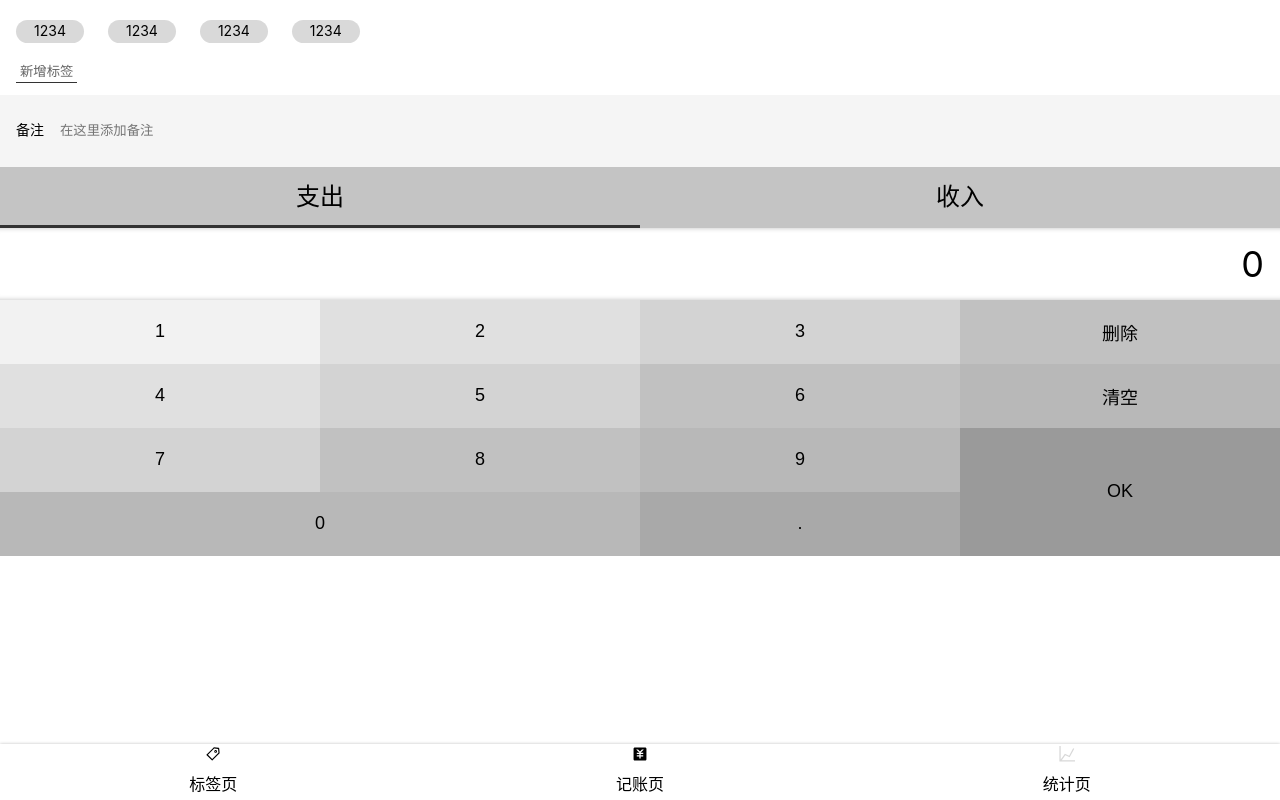
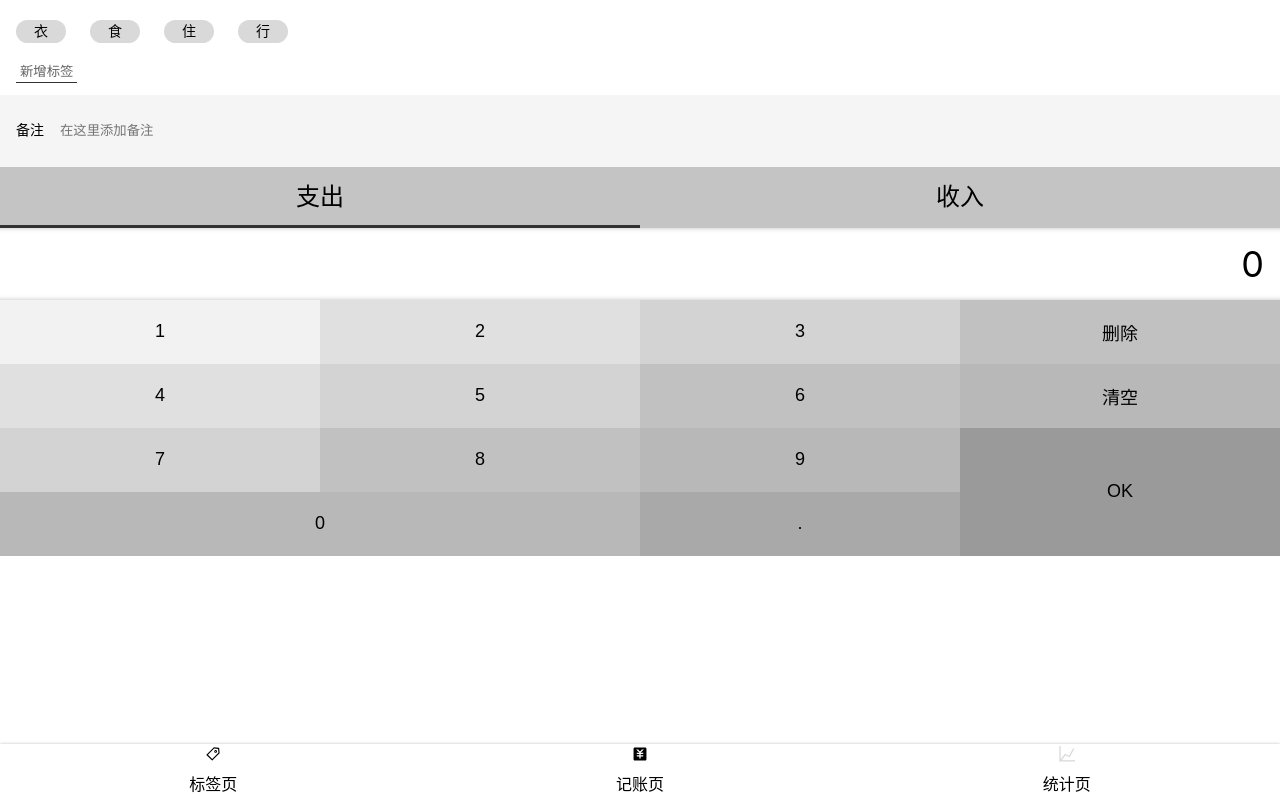
Before and after one commit to larkloss/morney, a React app: page /#/money in a window 1280 px wide. Built offline with nearby package versions, Linux system fonts and the light colour scheme.

Commit message:
fix: 修改TagsSection中tag标签显示不正确的问题

```diff
--- a/src/views/Money/NotesSection.tsx
+++ b/src/views/Money/NotesSection.tsx
@@ -1,5 +1,5 @@
 import styled from 'styled-components';
-import React, {useRef, useState} from "react";
+import React, {useRef} from "react";
 
 const NotesWrapper = styled.section`
   background: #f5f5f5;
--- a/src/views/Money/NumberPad/Calculator.tsx
+++ b/src/views/Money/NumberPad/Calculator.tsx
@@ -1,4 +1,4 @@
-const Calculator = (text: string, output: string) => {
+const Calculator = (text: string, output = '0') => {
     switch (text) {
         case '0':
         case '1':
--- a/src/views/Money/NumberPadSection.tsx
+++ b/src/views/Money/NumberPadSection.tsx
@@ -1,4 +1,4 @@
-import React, {useState} from "react";
+import React from "react";
 import {NumberPadWrapper} from "./NumberPad/NumberPadWrapper";
 import {Calculator} from "./NumberPad/Calculator";
 
--- a/src/views/Money/TagsSection.tsx
+++ b/src/views/Money/TagsSection.tsx
@@ -1,5 +1,5 @@
 import styled from 'styled-components';
-import React, {useState} from "react";
+import React, {useState} from 'react';
 
 const TagsWrapper = styled.section`
   background: #FFFFFF; padding: 12px 16px;
@@ -7,9 +7,12 @@ const TagsWrapper = styled.section`
   justify-content: flex-end; align-items: flex-start;
   > ol { margin: 0 -12px;
     > li{
-       background: #D9D9D9; border-radius: 18px;
-       display:inline-block; padding: 3px 18px;
-       font-size: 14px; margin: 8px 12px;
+      background: #D9D9D9; border-radius: 18px;
+      display:inline-block; padding: 3px 18px;
+      font-size: 14px; margin: 8px 12px;
+      &.selected{
+        background: #f60;
+      }
     }
   }
   > button{
@@ -18,44 +21,43 @@ const TagsWrapper = styled.section`
     margin-top: 8px;
   }
 `;
-
 type Props = {
-    value:string[],
-    onChange: (selected: string[]) => void
+    value: string[];
+    onChange: (selected: string[]) => void;
 }
-
 const TagsSection: React.FC<Props> = (props) => {
-    const [tags, setTags] = useState<string[]>(['1', '2', '3', '4']);
-    const selectedTags = props.value
+    const [tags, setTags] = useState<string[]>(['衣', '食', '住', '行']);
+    const selectedTags = props.value;
     const onAddTag = () => {
-        const tagName = window.prompt('新的标签名称为：')
+        const tagName = window.prompt('新标签的名称为');
         if (tagName !== null) {
-            setTags([...tags, tagName])
+            setTags([...tags, tagName]);
         }
-    }
-    const onToggleTag = (tag:string) => {
-        const index = selectedTags.indexOf(tag)
+    };
+    const onToggleTag = (tag: string) => {
+        const index = selectedTags.indexOf(tag);
         if (index >= 0) {
-            props.onChange(selectedTags.filter(t => t !== tag))
+            // 如果 tag 已被选中，就复制所有没有被选中的 tag，作为新的 selectedTag
+            props.onChange(selectedTags.filter(t => t !== tag));
         } else {
-            props.onChange([...selectedTags, tag])
+            props.onChange([...selectedTags, tag]);
         }
-    }
-    const getClass= (tag :string) => (
-        selectedTags.indexOf(tag) >= 0 ? 'Selected' : 'unSelected'
-    )
+    };
+    const getClass = (tag: string) => selectedTags.indexOf(tag) >= 0 ? 'selected' : '';
     return (
         <TagsWrapper>
             <ol>
                 {tags.map(tag =>
-                    <li key ={tag}
-                        onClick={() => {onToggleTag(tag)}} className={getClass(tag)}>
-                    {tags}</li>
+                    <li key={tag} onClick={
+                        () => {onToggleTag(tag);}
+                    } className={getClass(tag)}
+                    >{tag}</li>
                 )}
             </ol>
-            <button onClick={onAddTag} >新增标签</button>
+            <button onClick={onAddTag}>新增标签</button>
         </TagsWrapper>
-    )
-}
+    );
+};
 
-export {TagsSection}
+
+export {TagsSection};
```
